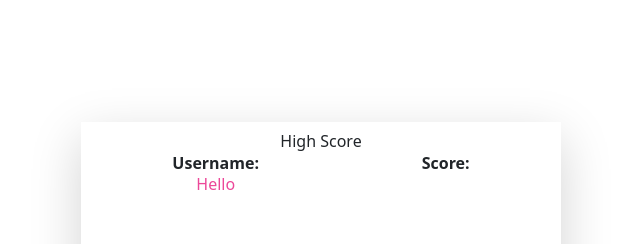
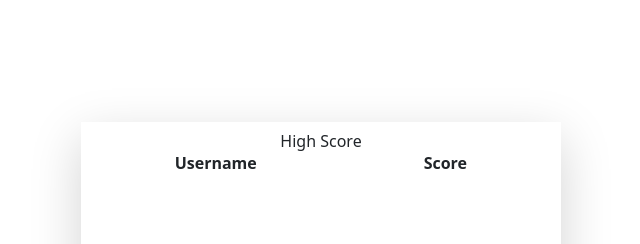
Before and after one commit to AmmarAhmed007/vue-trivia-game, a Vue app: page /result in a window 1280 px wide. Shown: the top 244 px of the page, without its empty margins (319-959 px from the left). Built offline with nearby package versions, Linux system fonts and the light colour scheme.

Commit message:
FEAT: Added some animations using animate.style

```diff
--- a/package.json
+++ b/package.json
@@ -8,6 +8,7 @@
     "preview": "vite preview"
   },
   "dependencies": {
+    "animate.css": "^4.1.1",
     "axios": "^0.26.0",
     "bootstrap": "^5.1.3",
     "bootstrap-vue": "^2.21.2",
--- a/src/pages/Question.vue
+++ b/src/pages/Question.vue
@@ -5,6 +5,7 @@ import VueRouter from 'vue-router'
 import { useStore } from "vuex";
 import { fetchTriviaQuestions, Trivia } from "../api/questions"
 import router from "../router";
+import 'animate.css'
 
 const _amount = { five: "5", ten: "10", fifteen: "15" }
 const _difficulty = { easy: 'easy', medium: 'medium', hard: 'hard' };
@@ -78,8 +79,9 @@ function getTrivia() {
 
 </script>
 
+
 <template>
-    <div class="container" style="border:solid">
+    <div class="container animate__animated animate__zoomInUp" style="border:solid">
         <div id="question-container" class="hide"></div>
         <div class="questions-counter">
             Question: {{ triviaCount }} / {{ triviaQuestions.length }} &emsp; &emsp; &emsp;
@@ -156,7 +158,7 @@ body.correct {
 .questions {
     text-align: center;
     font-family: "Franklin Gothic Medium", "Arial Narrow", Arial, sans-serif;
-    font-size: 20px;
+    font-size: 25px;
     border: 1px solid;
     border-radius: 5px;
 }
--- a/src/pages/Result.vue
+++ b/src/pages/Result.vue
@@ -1,12 +1,15 @@
+<script setup lang="ts">
+    import 'animate.css'
+</script>
+
 <template>
     <div class="result shadow-lg shadow-black">
-        <div class="header">
+        <div class="header animate__animated animate__tada">
             <h2>High Score</h2>
         </div>
         <div class="grid-container">
-            <div class="username">Username:</div>
-            <div class="score">Score:</div>
-            <h2 class="text-pink-500">Hello</h2>
+            <div class="username animate__animated animate__bounceInLeft">Username</div>
+            <div class="score animate__animated animate__bounceInLeft">Score</div>
         </div>
     </div>
             <div>
@@ -58,6 +61,5 @@ table {
 
 .btn2 {
     grid-column: 2;
-    float: left;
 }
 </style>
--- a/src/pages/StartScreen.vue
+++ b/src/pages/StartScreen.vue
@@ -94,7 +94,7 @@ const onSubmit = async () => {
       <label for="username" aria-label="Username">Enter your username to start:</label>
       <br />
       <br />
-      <input type="text" id="username" placeholder="GamerNerd123" v-model="user" />
+      <input type="text" id="username" placeholder="GamerNerd123" v-model="user"/>
       <router-link to="/question">
         <button type="submit" style="padding-left: 10px;">Enter the trivia</button>
       </router-link>
```
Also changed, not shown: 1 other file (tests, documents, lock files or other folders).
